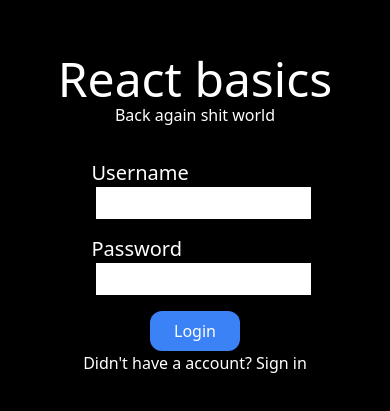
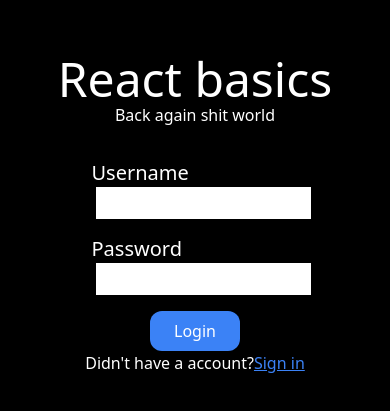
Before and after one commit to Fury2080/react-fundamentals, a React (Vite) app: page / in a window 390 px wide. Shown: the part 207-618 px from the top of the page. Built offline with nearby package versions, Linux system fonts and the light colour scheme.

Commit message:
Sign in colour given, lg changed to md (responsiveness)

```diff
--- a/src/App.jsx
+++ b/src/App.jsx
@@ -1,17 +1,22 @@
+{
+  import("tailwindcss").Config;
+}
+
 function App() {
   return (
-    <div className="min-h-screen bg-black text-white p-4 lg:p-8 flex  flex-col justify-center items-center">
-      <h1 className="text-5xl lg:text-8xl text-center">React basics</h1>
+    <div className="min-h-screen bg-black text-white p-4 md:p-8 flex  flex-col justify-center items-center">
+      <h1 className="text-5xl md:text-8xl text-center">React basics</h1>
       <p className="block">Back again shit world</p>
       <LoginForm />
       <p>
-        Didn't have a account
+        Didn't have a account?
         <a
+          className="text-blue-500 visited:text-purple-500 underline"
           href="https://imagination-of-my-brain.vercel.app/"
           title="rederected to a new page"
           target="_blank"
         >
-        ? Sign in
+          Sign in
         </a>
       </p>
     </div>
@@ -21,12 +26,12 @@
 function LoginForm() {
   return (
     <div className="flex flex-col gap-4 w-fit mt-8 items-center">
-      <div className="space-x-4 flex flex-col justify-between w-full lg:flex-row lg:items-center">
-        <label className="px-3 text-xl lg:p-0 lg:text-2xl">Username </label>
+      <div className="space-x-4 flex flex-col justify-between w-full md:flex-row md:items-center">
+        <label className="px-3 text-xl md:p-0 md:text-2xl">Username </label>
         <input className="text-black manrope px-3 py-1 " type="text" />
       </div>
-      <div className="space-x-4 flex flex-col justify-between w-full lg:flex-row lg:items-center">
-        <label className="text-xl px-3 lg:p-0 lg:text-2xl">Password </label>
+      <div className="space-x-4 flex flex-col justify-between w-full md:flex-row md:items-center">
+        <label className="text-xl px-3 md:p-0 md:text-2xl">Password </label>
         <input className="text-black manrope px-3 py-1" type="password" />
       </div>
       <Button />
```
